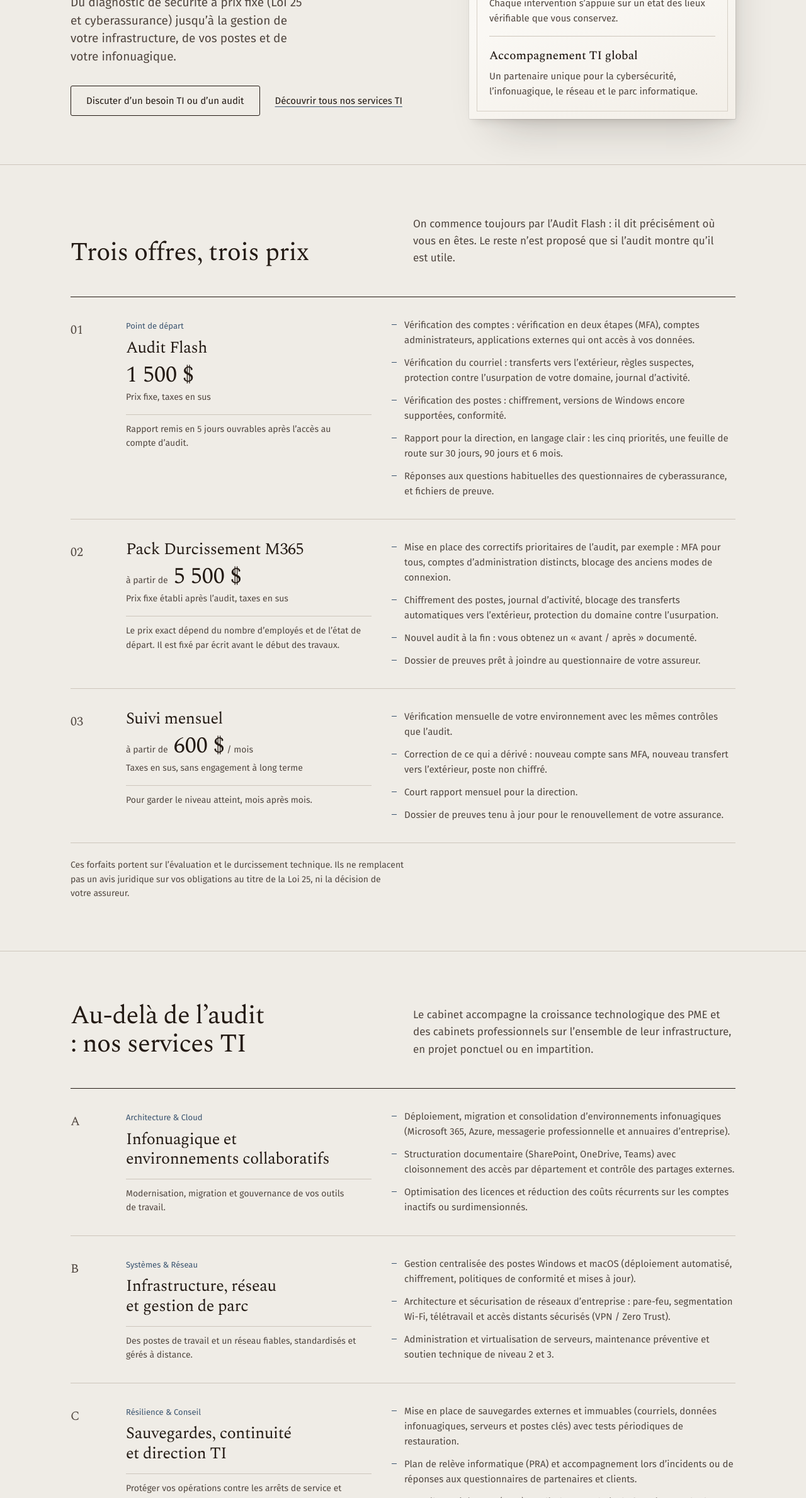
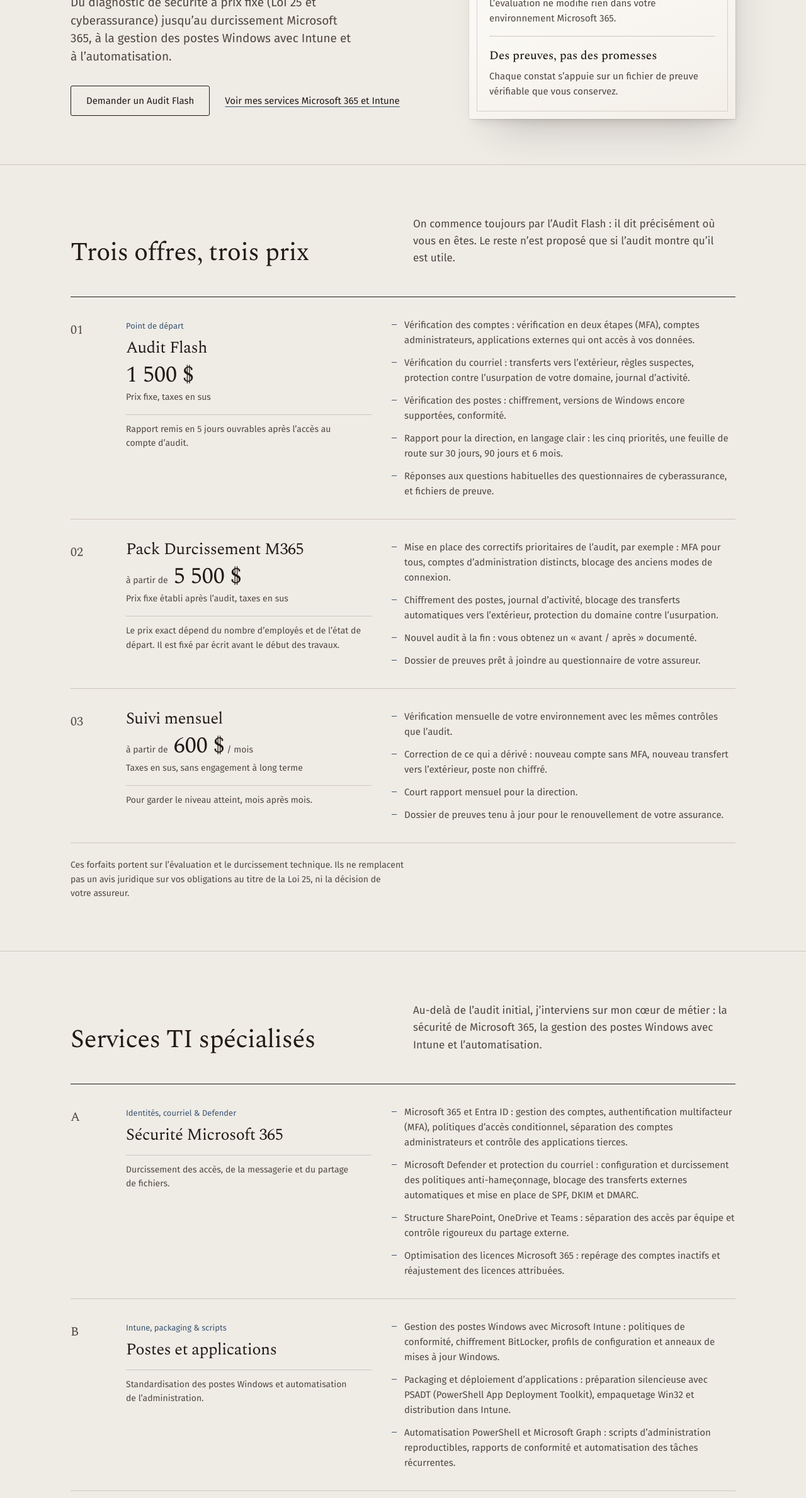
Before and after one commit to Poulo22/pouloti-site, a plain HTML site: page index.html in a window 1280 px wide. Shown: the part 421-2800 px from the top of the page at 63% size. Drawn offline with Linux system fonts and the light colour scheme.

Commit message:
refactor(services): recentrer l'offre sur Microsoft 365, Intune, packaging et automatisation

```diff
--- a/index.html
+++ b/index.html
@@ -3,8 +3,8 @@
 <head>
 <meta charset="utf-8">
 <meta name="viewport" content="width=device-width, initial-scale=1">
-<title>Poulo TI : Conseil TI, cybersécurité et infrastructure pour PME et cabinets</title>
-<meta name="description" content="Conseil TI, cybersécurité, infonuagique et gestion d’infrastructure pour les PME et les cabinets professionnels. Audit Flash de sécurité, conformité, cyberassurance et accompagnement TI sur mesure.">
+<title>Poulo TI : Sécurité Microsoft 365, Intune et automatisation pour PME et cabinets</title>
+<meta name="description" content="Cybersécurité Microsoft 365, gestion des postes Windows avec Intune, packaging d’applications et automatisation PowerShell pour PME et cabinets professionnels au Québec. Audit Flash de sécurité, Loi 25 et cyberassurance.">
 <meta name="referrer" content="no-referrer">
 <meta name="theme-color" content="#2C4157">
 <!-- Aucune ressource d'un autre site : polices et icônes locales, pas de script externe, pas de traceur. -->
@@ -193,23 +193,23 @@ footer p+p{margin-top:4px}
   <div class="promesse">
     <div class="conteneur hero-grille">
       <div>
-        <p class="lieu">Conseil TI, infrastructure, infonuagique et cybersécurité pour PME et cabinets</p>
-        <h1>Vos TI et votre sécurité, prêtes pour l’assureur.</h1>
-        <p class="sous">Du diagnostic de sécurité à prix fixe (Loi 25 et cyberassurance) jusqu’à la gestion de votre infrastructure, de vos postes et de votre infonuagique.</p>
+        <p class="lieu">Lévis (Québec) · Sécurité Microsoft 365, Intune et automatisation pour PME et cabinets</p>
+        <h1>Votre Microsoft 365, prêt pour l’assureur.</h1>
+        <p class="sous">Du diagnostic de sécurité à prix fixe (Loi 25 et cyberassurance) jusqu’au durcissement Microsoft 365, à la gestion des postes Windows avec Intune et à l’automatisation.</p>
         <div class="boutons">
-          <a class="bouton" href="#contact">Discuter d’un besoin TI ou d’un audit</a>
-          <a class="lien-secondaire" href="#services-ti">Découvrir tous nos services TI</a>
+          <a class="bouton" href="#contact">Demander un Audit Flash</a>
+          <a class="lien-secondaire" href="#services-ti">Voir mes services Microsoft 365 et Intune</a>
         </div>
       </div>
-      <aside class="specimen carte-coton" aria-label="Engagements du cabinet">
+      <aside class="specimen carte-coton" aria-label="Engagements">
         <div class="specimen-tete">
           <strong>Offre d’entrée : Audit Flash</strong>
           <span>PME et cabinets de 10 à 100 employés</span>
         </div>
         <ul class="garanties">
           <li><strong>Prix fixe et transparent</strong><span>Convenu avant de commencer. Aucune facturation à l’heure qui dérape.</span></li>
-          <li><strong>Des preuves, pas des promesses</strong><span>Chaque intervention s’appuie sur un état des lieux vérifiable que vous conservez.</span></li>
-          <li><strong>Accompagnement TI global</strong><span>Un partenaire unique pour la cybersécurité, l’infonuagique, le réseau et le parc informatique.</span></li>
+          <li><strong>Lecture seule pendant l’audit</strong><span>L’évaluation ne modifie rien dans votre environnement Microsoft 365.</span></li>
+          <li><strong>Des preuves, pas des promesses</strong><span>Chaque constat s’appuie sur un fichier de preuve vérifiable que vous conservez.</span></li>
         </ul>
       </aside>
     </div>
@@ -285,27 +285,28 @@ footer p+p{margin-top:4px}
     </div>
   </section>
 
-  <!-- Services TI élargis -->
+  <!-- Services TI ciblés -->
   <section id="services-ti" aria-labelledby="titre-services-ti">
     <div class="conteneur">
       <div class="section-tete">
-        <h2 id="titre-services-ti">Au-delà de l’audit : nos services TI</h2>
-        <p class="intro">Le cabinet accompagne la croissance technologique des PME et des cabinets professionnels sur l’ensemble de leur infrastructure, en projet ponctuel ou en impartition.</p>
+        <h2 id="titre-services-ti">Services TI spécialisés</h2>
+        <p class="intro">Au-delà de l’audit initial, j’interviens sur mon cœur de métier : la sécurité de Microsoft 365, la gestion des postes Windows avec Intune et l’automatisation.</p>
       </div>
       <div class="offres-index">
 
         <article class="offre-ligne">
           <div class="offre-num" aria-hidden="true">A</div>
           <div class="offre-meta">
-            <span class="offre-mention">Architecture &amp; Cloud</span>
-            <h3>Infonuagique et environnements collaboratifs</h3>
-            <p class="offre-pour">Modernisation, migration et gouvernance de vos outils de travail.</p>
+            <span class="offre-mention">Identités, courriel &amp; Defender</span>
+            <h3>Sécurité Microsoft 365</h3>
+            <p class="offre-pour">Durcissement des accès, de la messagerie et du partage de fichiers.</p>
           </div>
           <div class="offre-detail">
             <ul>
-              <li>Déploiement, migration et consolidation d’environnements infonuagiques (Microsoft 365, Azure, messagerie professionnelle et annuaires d’entreprise).</li>
-              <li>Structuration documentaire (SharePoint, OneDrive, Teams) avec cloisonnement des accès par département et contrôle des partages externes.</li>
-              <li>Optimisation des licences et réduction des coûts récurrents sur les comptes inactifs ou surdimensionnés.</li>
+              <li>Microsoft 365 et Entra ID : gestion des comptes, authentification multifacteur (MFA), politiques d’accès conditionnel, séparation des comptes administrateurs et contrôle des applications tierces.</li>
+              <li>Microsoft Defender et protection du courriel : configuration et durcissement des politiques anti-hameçonnage, blocage des transferts externes automatiques et mise en place de SPF, DKIM et DMARC.</li>
+              <li>Structure SharePoint, OneDrive et Teams : séparation des accès par équipe et contrôle rigoureux du partage externe.</li>
+              <li>Optimisation des licences Microsoft 365 : repérage des comptes inactifs et réajustement des licences attribuées.</li>
             </ul>
           </div>
         </article>
@@ -313,31 +314,15 @@ footer p+p{margin-top:4px}
         <article class="offre-ligne">
           <div class="offre-num" aria-hidden="true">B</div>
           <div class="offre-meta">
-            <span class="offre-mention">Systèmes &amp; Réseau</span>
-            <h3>Infrastructure, réseau et gestion de parc</h3>
-            <p class="offre-pour">Des postes de travail et un réseau fiables, standardisés et gérés à distance.</p>
+            <span class="offre-mention">Intune, packaging &amp; scripts</span>
+            <h3>Postes et applications</h3>
+            <p class="offre-pour">Standardisation des postes Windows et automatisation de l’administration.</p>
           </div>
           <div class="offre-detail">
             <ul>
-              <li>Gestion centralisée des postes Windows et macOS (déploiement automatisé, chiffrement, politiques de conformité et mises à jour).</li>
-              <li>Architecture et sécurisation de réseaux d’entreprise : pare-feu, segmentation Wi-Fi, télétravail et accès distants sécurisés (VPN / Zero Trust).</li>
-              <li>Administration et virtualisation de serveurs, maintenance préventive et soutien technique de niveau 2 et 3.</li>
-            </ul>
-          </div>
-        </article>
-
-        <article class="offre-ligne">
-          <div class="offre-num" aria-hidden="true">C</div>
-          <div class="offre-meta">
-            <span class="offre-mention">Résilience &amp; Conseil</span>
-            <h3>Sauvegardes, continuité et direction TI</h3>
-            <p class="offre-pour">Protéger vos opérations contre les arrêts de service et planifier vos investissements.</p>
-          </div>
-          <div class="offre-detail">
-            <ul>
-              <li>Mise en place de sauvegardes externes et immuables (courriels, données infonuagiques, serveurs et postes clés) avec tests périodiques de restauration.</li>
-              <li>Plan de relève informatique (PRA) et accompagnement lors d’incidents ou de réponses aux questionnaires de partenaires et clients.</li>
-              <li>Conseil stratégique TI (vCIO) : audit de parc, choix de fournisseurs, budget technologique et accompagnement des dirigeants sans jargon.</li>
+              <li>Gestion des postes Windows avec Microsoft Intune : politiques de conformité, chiffrement BitLocker, profils de configuration et anneaux de mises à jour Windows.</li>
+              <li>Packaging et déploiement d’applications : préparation silencieuse avec PSADT (PowerShell App Deployment Toolkit), empaquetage Win32 et distribution dans Intune.</li>
+              <li>Automatisation PowerShell et Microsoft Graph : scripts d’administration reproductibles, rapports de conformité et automatisation des tâches récurrentes.</li>
             </ul>
           </div>
         </article>
@@ -373,9 +358,9 @@ footer p+p{margin-top:4px}
     <div class="conteneur qui">
       <div class="qui-texte">
         <h2 id="titre-qui">Qui je suis</h2>
-        <p class="lettrine">Daouda Sow. Spécialiste en infrastructure TI, administration de systèmes, infonuagique et cybersécurité, j’accompagne les PME et les cabinets professionnels dans la gestion, la modernisation et la sécurisation de leurs environnements technologiques.</p>
-        <p>Les organisations de 10 à 100 employés font aujourd’hui face à des défis techniques complets — performance réseau, mobilité, gestion de parc, infonuagique, exigences de la Loi 25 et cyberassurance — sans toujours disposer d’une direction TI ou d’une équipe de sécurité à l’interne.</p>
-        <p>Mon approche avec Poulo TI est directe : un seul interlocuteur expérimenté du diagnostic jusqu’à la mise en œuvre, des preuves vérifiables sans jargon inutile, et une transparence complète sur les coûts.</p>
+        <p class="lettrine">Daouda Sow. Spécialisé en sécurité Microsoft 365, gestion des postes Windows avec Intune et automatisation PowerShell, j’accompagne les PME et les cabinets professionnels dans la sécurisation de leurs accès, de leur messagerie et de leurs appareils.</p>
+        <p>Les organisations de 10 à 100 employés doivent aujourd’hui répondre aux exigences de la Loi 25 et des questionnaires de cyberassurance tout en gardant un parc Windows propre et conforme, souvent sans disposer d’un spécialiste Microsoft 365 à l’interne.</p>
+        <p>Ma façon de travailler est directe : un seul interlocuteur, du diagnostic à la mise en œuvre, des preuves vérifiables sans jargon inutile, et un tarif convenu d’avance.</p>
       </div>
       <aside class="fiche carte-coton" aria-label="Fiche de l’entreprise">
         <dl>
@@ -423,11 +408,11 @@ footer p+p{margin-top:4px}
           <div class="champ" style="grid-column:1 / -1">
             <label for="besoin">Besoin principal</label>
             <select id="besoin" name="Besoin">
-              <option>Audit Flash &amp; conformité (Loi 25 / cyberassurance)</option>
-              <option>Cybersécurité &amp; durcissement d’environnement</option>
-              <option>Infonuagique, migration ou outils collaboratifs</option>
-              <option>Infrastructure, réseau, serveurs ou gestion de parc</option>
-              <option>Sauvegardes, continuité ou accompagnement TI</option>
+              <option>Audit Flash et conformité</option>
+              <option>Durcissement Microsoft 365</option>
+              <option>Gestion des postes avec Intune</option>
+              <option>Déploiement d’applications / automatisation</option>
+              <option>Autre besoin</option>
             </select>
           </div>
         </div>
@@ -461,8 +446,8 @@ footer p+p{margin-top:4px}
       <p>Lévis (Québec) — services à distance et sur place dans la région de Québec et Chaudière-Appalaches</p>
     </div>
     <div class="pied-droit">
-      <p>Conseil TI, infrastructure et cybersécurité</p>
-      <p>Infonuagique, systèmes et gouvernance</p>
+      <p>Cybersécurité Microsoft 365, Intune et automatisation</p>
+      <p>Pas un avis juridique</p>
     </div>
   </div>
 </footer>
```
Also changed, not shown: logo-pouloti.svg.
